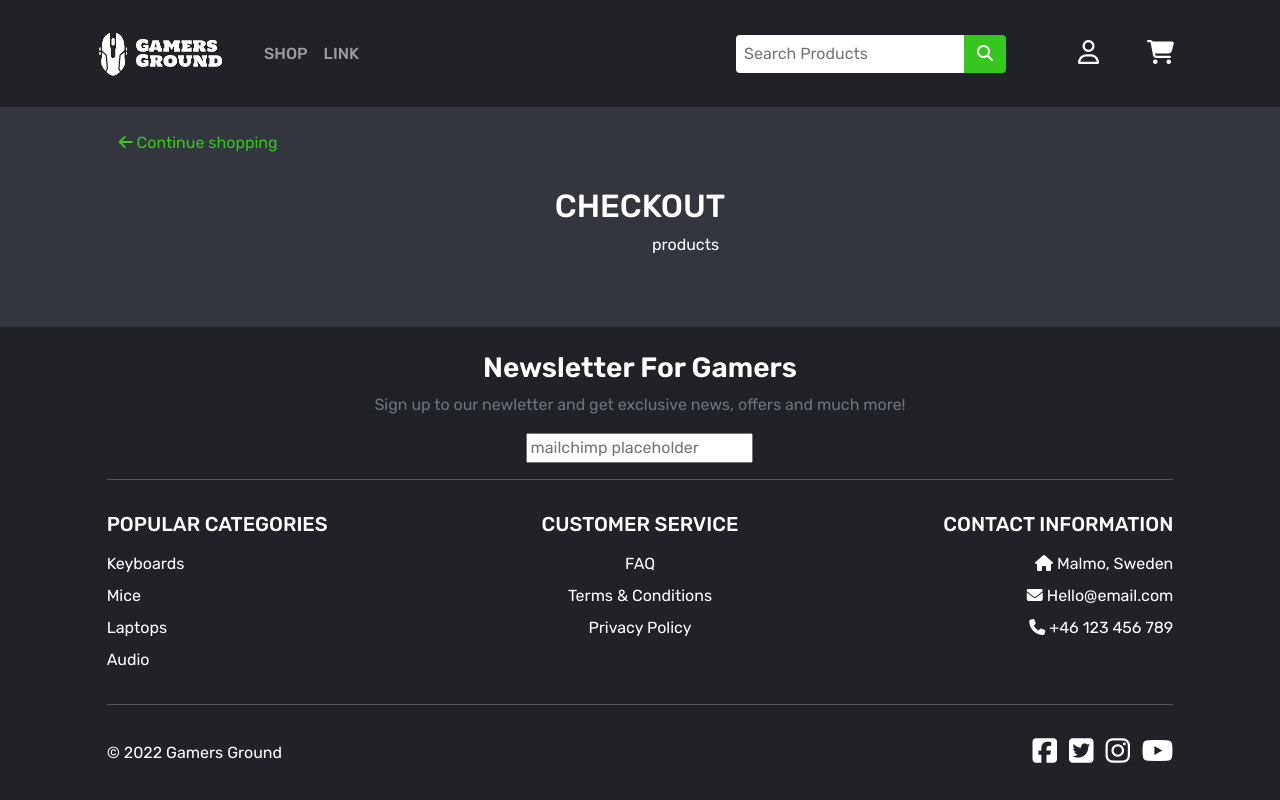
After one commit to LucasBehrendt/gamers-ground, a Django app: template checkout/templates/checkout/checkout.html in a window 1280 px wide. The commit adds this page. Run offline with Django 3.2, Linux system fonts and the light colour scheme; the template is opened without the code that fills it, so the values that code supplies are empty; some libraries are stand-ins or nearby versions.

Commit message:
Create basic template for checkout page

```diff
--- /dev/null
+++ b/checkout/templates/checkout/checkout.html
@@ -0,0 +1,32 @@
+{% extends 'base.html' %}
+{% load static %}
+
+{% block content %}
+    <main>
+        <div class="container-fluid">
+            <div class="row mt-4">
+                <div class="col-10 offset-1">
+                    <p class="">
+                        <a class="text-link" href="{% url 'products' %}"><i class="fa-solid fa-arrow-left"></i> Continue shopping</a>
+                    </p>
+                </div>
+            </div>
+            <div class="row text-uppercase text-center mt-3">
+                <div class="col">
+                    <h2>Checkout</h2>
+                </div>
+            </div>
+            <div class="row">
+                <div class="col-md-6 col-12">
+                    <form method="POST" action="#">
+                        {% csrf_token %}
+                        {{ form|crispy }}
+                    </form>
+                </div>
+                <div class="col-md-6 col-12">
+                   products
+                </div>
+            </div>
+        </div>
+    </main>
+{% endblock %}
--- a/static/css/style.css
+++ b/static/css/style.css
@@ -57,7 +57,7 @@ body {
     object-fit: scale-down;
 }
 
-.form-select {
+.product-container .form-select {
     max-width: 260px;
     background-color: transparent;
     color: #35C71E;
@@ -67,13 +67,13 @@ body {
     cursor: pointer;
 }
 
-.form-select:focus {
+.product-container .form-select:focus {
     border: none;
     border-bottom: 1px solid #35C71E;
     box-shadow: none;
 }
 
-.form-select option {
+.product-container .form-select option {
     background-color: #212228;
 }
 
```
